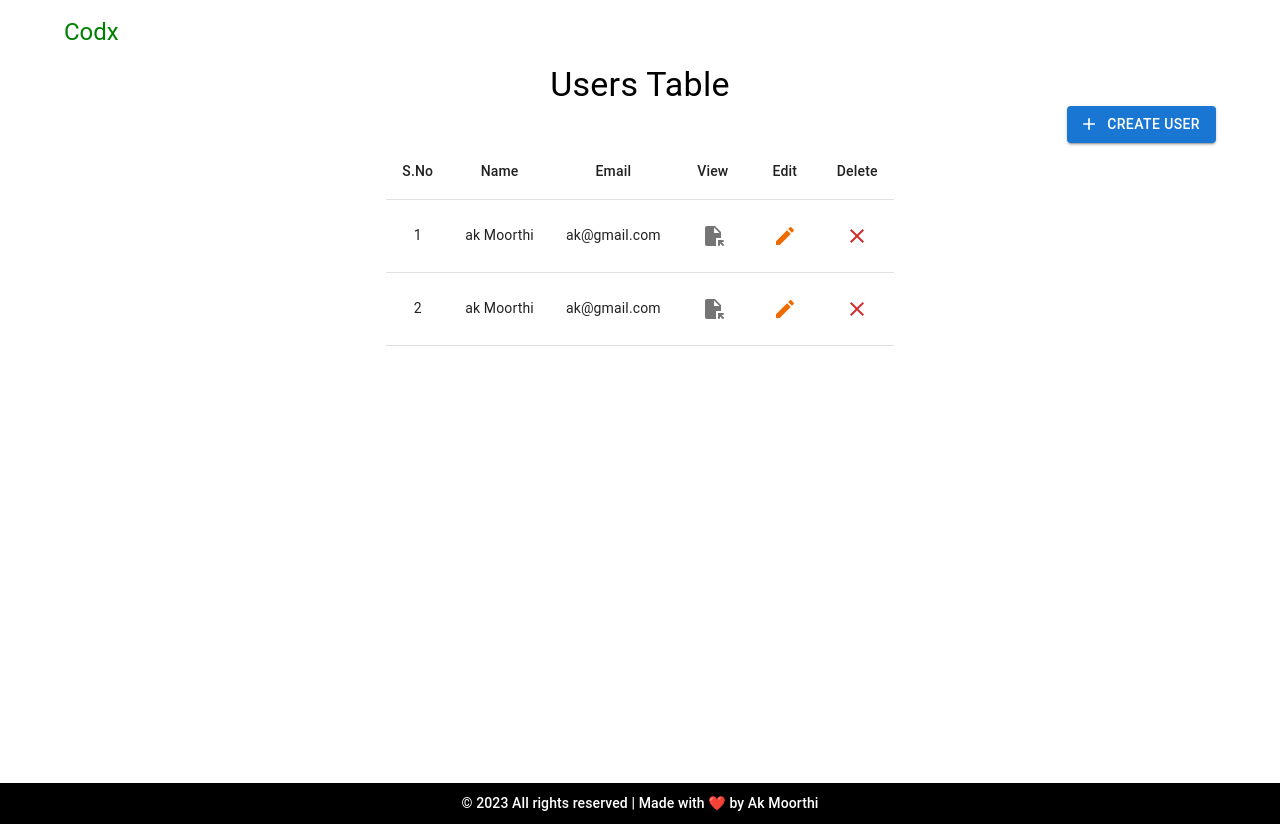
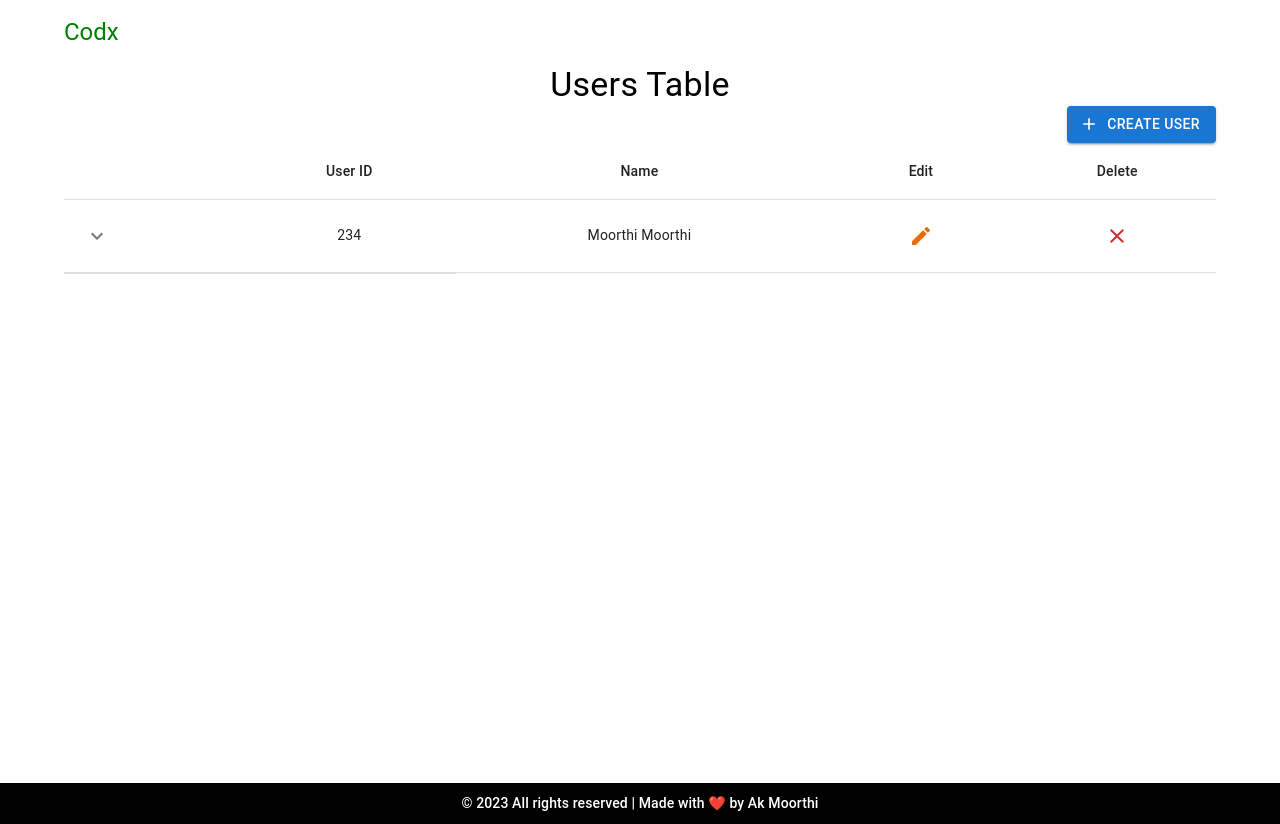
Before and after one commit to codx-ak/User-form, a React (Create React App) app: page / in a window 1280 px wide. Built offline with nearby package versions, Linux system fonts and the light colour scheme; the HTML template or start-up script is replaced by a standard one.

Commit message:
Store implementation

```diff
--- a/src/components/TableItem.jsx
+++ b/src/components/TableItem.jsx
@@ -1,28 +1,35 @@
 import React from "react";
 import ClearIcon from "@mui/icons-material/Clear";
-import { IconButton, TableCell, TableRow } from "@mui/material";
+import { IconButton, TableCell, TableRow,TableBody,Table,Box,Collapse,Typography } from "@mui/material";
 import EditIcon from "@mui/icons-material/Edit";
-import FileOpenIcon from "@mui/icons-material/FileOpen";
 import { useDispatch } from "react-redux";
 import { DeleteUser } from "../db/UserSlice";
 import { Link } from "react-router-dom";
+import KeyboardArrowDownIcon from "@mui/icons-material/KeyboardArrowDown";
+import KeyboardArrowUpIcon from "@mui/icons-material/KeyboardArrowUp";
 
 const TableItem = ({ User }) => {
-
-  const dispatch=useDispatch()
-  //console.log(User);
+  const dispatch = useDispatch();
+  const [open, setOpen] = React.useState(false);
   return (
     <>
-      {User &&
-        <TableRow  key={User.id}>
-        <TableCell align="center">{User.id}</TableCell>
-        <TableCell align="center">{User.first_name+" "+User.last_name}</TableCell>
-        <TableCell align="center">{User.email}</TableCell>
-        <TableCell align="center">
-          <IconButton>
-            <FileOpenIcon />
+      {User && (
+        <React.Fragment>
+          <TableRow key={User.id}>
+            <TableCell>
+              <IconButton
+                aria-label="expand row"
+                size="small"
+                onClick={() => setOpen(!open)}
+              >
+                {open ? <KeyboardArrowUpIcon /> : <KeyboardArrowDownIcon />}
               </IconButton>
             </TableCell>
+            <TableCell align="center">{User.id}</TableCell>
+            <TableCell align="center">
+              {User.first_name + " " + User.last_name}
+            </TableCell>
+
             <TableCell align="center">
               <Link to={`/update-user/${User.id}`}>
                 <IconButton color="warning">
@@ -31,12 +38,71 @@ const TableItem = ({ User }) => {
               </Link>
             </TableCell>
             <TableCell align="center">
-          <IconButton color="error" onClick={()=>dispatch(DeleteUser(User.id))}>
+              <IconButton
+                color="error"
+                onClick={() => dispatch(DeleteUser(User.id))}
+              >
                 <ClearIcon />
               </IconButton>
             </TableCell>
           </TableRow>
-      }
+          <TableRow>
+            <TableCell style={{ paddingBottom: 0, paddingTop: 0 }} colSpan={2}>
+              <Collapse in={open} timeout="auto" unmountOnExit>
+                <Box sx={{ margin: 1 }}>
+                  <Typography variant="h6" color={'orangered'} gutterBottom component="div">
+                    User Details
+                  </Typography>
+                  <Table size="small">
+                    <TableBody>
+                      <TableRow >
+                        <TableCell sx={{fontWeight:'bold'}} align="right">First Name :</TableCell>
+                        <TableCell sx={{color:'gray'}}>{User.first_name}</TableCell>
+                      </TableRow>
+                      <TableRow>
+                        <TableCell sx={{fontWeight:'bold'}} align="right">Last Name :</TableCell>
+                        <TableCell sx={{color:'gray'}}>{User.last_name}</TableCell>
+                      </TableRow>
+                      <TableRow>
+                        <TableCell sx={{fontWeight:'bold'}} align="right">Email ID :</TableCell>
+                        <TableCell sx={{color:'gray'}}>{User.email}</TableCell>
+                      </TableRow>
+                      <TableRow>
+                        <TableCell sx={{fontWeight:'bold'}} align="right">Mobile No :</TableCell>
+                        <TableCell sx={{color:'gray'}}>{User.country_code} {User.mobile}</TableCell>
+                      </TableRow>
+                      <TableRow>
+                        <TableCell sx={{fontWeight:'bold'}} align="right">Address 1 :</TableCell>
+                        <TableCell sx={{color:'gray'}}>{User.address_1}</TableCell>
+                      </TableRow>
+                      <TableRow>
+                        <TableCell sx={{fontWeight:'bold'}} align="right">Address 2 :</TableCell>
+                        <TableCell sx={{color:'gray'}}>{User.address_2}</TableCell>
+                      </TableRow>
+                      <TableRow>
+                        <TableCell sx={{fontWeight:'bold'}} align="right">City :</TableCell>
+                        <TableCell sx={{color:'gray'}}>{User.city}</TableCell>
+                      </TableRow>
+                      <TableRow>
+                        <TableCell sx={{fontWeight:'bold'}} align="right">State :</TableCell>
+                        <TableCell sx={{color:'gray'}}>{User.state}</TableCell>
+                      </TableRow>
+                      <TableRow>
+                        <TableCell sx={{fontWeight:'bold'}} align="right">Country :</TableCell>
+                        <TableCell sx={{color:'gray'}}>{User.country}</TableCell>
+                      </TableRow>
+                      <TableRow>
+                        <TableCell sx={{fontWeight:'bold'}} align="right">Zip Code :</TableCell>
+                        <TableCell sx={{color:'gray'}}>{User.zip_code}</TableCell>
+                      </TableRow>
+                    </TableBody>
+                  </Table>
+                </Box>
+              </Collapse>
+            </TableCell>
+          </TableRow>
+        </React.Fragment>
+      )}
     </>
   );
 };
--- a/src/db/UserSlice.js
+++ b/src/db/UserSlice.js
@@ -6,53 +6,50 @@ const UserSlice=createSlice({
     initialState: {
       value: [
         {
-            id:1,
-            first_name:"ak",
+            id:234,
+            first_name:"Moorthi",
             last_name:"Moorthi",
+            country_code:'+91',
             email:"ak@gmail.com",
             mobile:'3456788764',
             address_1:'2/2,Hosur',
-            address_2:'3/3,shoolgiri',
-            state:'Tamilnadu',
-            city:'Hosur',
-            country:'India',
-            zip_code:635117
-        },
-        {
-            id:2,
-            first_name:"ak",
-            last_name:"Moorthi",
-            email:"ak@gmail.com",
-            mobile:'3456788764',
-            address_1:'2/2,Hosur',
-            address_2:'3/3,shoolgiri',
-            state:'Tamilnadu',
+            address_2:'',
+            state:'Tamil Nadu',
             city:'Hosur',
             country:'India',
             zip_code:635117
         }
+
       ],
     },
     reducers:{
-        createUser:(state,action)=>{
-          state.value.push(action.payload)
+        AddUserReducer:(state,action)=>{
+          var UserId = Math.random().toString(8).slice(17)
+          const UserDetails={
+            id:UserId,
+            ...action.payload
+          }
+          state.value.push(UserDetails)
           alert('created')
         },
-        UpdateUser:()=>{},
+        UpdateUserReducer:(state,action)=>{
+          const IndexID=state.value.findIndex((data)=>data.id==action.payload.id)
+          state.value[IndexID]={
+            id:action.payload.id,
+            ...action.payload.data
+          }
+          alert("Updated Successfully")
+
+        },
 
         DeleteUser:(state,action)=>{
-          let UserID=null
-          state.value.find((user,index)=>{
-            if(user.id===action.payload){
-              UserID=index
-            }
-          return ''})
-            state.value.splice(UserID,1)
-          alert("deleted")
+          const IndexID=state.value.findIndex((data)=>data.id==action.payload)
+          state.value.splice(IndexID,1)
+          alert("User deleted!")
 
         }
     }
 })
-export const { createUser, UpdateUser, DeleteUser } = UserSlice.actions
+export const { AddUserReducer, UpdateUserReducer, DeleteUser } = UserSlice.actions
 
 export default UserSlice.reducer
--- a/src/index.css
+++ b/src/index.css
@@ -28,13 +28,14 @@ a{
 }
 .Form-Card form{
   display: flex;
-  flex-flow: column wrap;
+  flex-flow: row wrap;
   justify-content: center;
   align-items: center;
   gap: 15px;
 }
 .Form-Card .form-btn{
   width: 100%;
+  margin: 0 20px;
   margin-top: 10px;
   display: flex;
   justify-content: space-between;
--- a/src/pages/AddUser.jsx
+++ b/src/pages/AddUser.jsx
@@ -10,13 +10,17 @@ import {
 } from "@mui/material";
 import { useForm } from "react-hook-form";
 import { CityData, CountryData, StateData } from "../Api/Country";
-import { Link } from "react-router-dom";
+import { Link, useNavigate } from "react-router-dom";
+import { useDispatch } from "react-redux";
+import { AddUserReducer } from "../db/UserSlice";
 const AddUser = () => {
   const [countryData, setCountry] = useState([]);
   const [SelectedCountry, setSelectedCountry] = useState("India");
   const [SelectedState, setSelectedState] = useState("Tamil Nadu");
   const [stateData, setState] = useState([]);
   const [cityData, setCity] = useState([]);
+  const dispatch=useDispatch()
+  const navigate=useNavigate()
 
   useEffect(() => {
     CountryData()
@@ -38,13 +42,14 @@ const AddUser = () => {
     formState: { errors },
   } = useForm();
   const onSubmit = (data) => {
-    console.log(data);
+    dispatch(AddUserReducer(data))
+    navigate('/home')
   };
   return (
-    <Container>
+    <Container sx={{marginBottom:2}}>
       <Card className="Form-Card" variant="outlined">
         <Typography variant="h5">New User</Typography>
-        <Typography variant="subtitle2">Lorem ipsum dolor sit amet.</Typography>
+        <Typography sx={{color:'gray',marginBottom:2}} variant="subtitle2">Navigating Life's Journey, One Click at a Time</Typography>
         <form action="" method="post" onSubmit={handleSubmit(onSubmit)}>
           <TextField
             {...register("first_name", {
@@ -182,7 +187,7 @@ const AddUser = () => {
           />
           <Box className="form-btn">
             <Link to="/home">
-              <Button variant="text">Cancel</Button>
+              <Button sx={{color:'black'}} variant="text">Cancel</Button>
             </Link>
             <Button type="submit" variant="contained">
               Create Now
--- a/src/pages/Home.jsx
+++ b/src/pages/Home.jsx
@@ -1,6 +1,7 @@
 import {
   Button,
   Container,
+  Table,
   TableBody,
   TableCell,
   TableContainer,
@@ -29,12 +30,12 @@ const Home = () => {
         </Link>
       </Typography>
       <TableContainer sx={{ height: "80vh" }} align="center">
+        <Table aria-label="collapsible table">
         <TableHead>
           <TableRow>
-            <TableCell align="center">S.No</TableCell>
+            <TableCell/>
+            <TableCell align="center">User ID</TableCell>
             <TableCell align="center">Name</TableCell>
-            <TableCell align="center">Email</TableCell>
-            <TableCell align="center">View</TableCell>
             <TableCell align="center">Edit</TableCell>
             <TableCell align="center">Delete</TableCell>
           </TableRow>
@@ -50,6 +51,7 @@ const Home = () => {
             </TableCell>
           )}
         </TableBody>
+        </Table>
       </TableContainer>
     </Container>
   );
--- a/src/pages/UpdateUser.jsx
+++ b/src/pages/UpdateUser.jsx
@@ -10,12 +10,15 @@ import {
 } from "@mui/material";
 import { useForm } from "react-hook-form";
 import { CityData, CountryData, StateData } from "../Api/Country";
-import { Link, useParams } from "react-router-dom";
-import { useSelector } from "react-redux";
+import { Link, useNavigate, useParams } from "react-router-dom";
+import { useDispatch, useSelector } from "react-redux";
+import { UpdateUserReducer } from "../db/UserSlice";
 const UpdateUser = () => {
 
   const {id}=useParams()
   const UserData=useSelector(state=>state.userStore.value)
+  const dispatch=useDispatch()
+  const navigate=useNavigate()
   const FilteredData=UserData.find(data=>data.id=== Number(id))
 
   const [countryData, setCountry] = useState([]);
@@ -47,13 +50,14 @@ const UpdateUser = () => {
   } = useForm();
 
   const onSubmit = (data) => {
-    console.log(data);
+    dispatch(UpdateUserReducer({data,id:id}))
+    navigate('/')
   };
   return (
-    <Container>
+    <Container sx={{marginBottom:2}}>
       <Card className="Form-Card" variant="outlined">
-        <Typography variant="h5">New User</Typography>
-        <Typography variant="subtitle2">Lorem ipsum dolor sit amet.</Typography>
+        <Typography variant="h5">Update User</Typography>
+        <Typography sx={{color:'gray',marginBottom:2}} variant="subtitle2">Navigating Life's Journey, One Click at a Time</Typography>
         <form action="" method="post" onSubmit={handleSubmit(onSubmit)}>
           <TextField
             {...register("first_name", {
@@ -61,7 +65,7 @@ const UpdateUser = () => {
               minLength: { value: 5, message: "Minimum 5 Characters" },
             })}
             type="text"
-            value={FilteredData.first_name}
+            defaultValue={FilteredData.first_name}
             label="First Name"
             helperText={errors?.first_name && errors.first_name.message}
             variant="outlined"
@@ -72,7 +76,7 @@ const UpdateUser = () => {
               minLength: { value: 5, message: "Minimum 5 Characters" },
             })}
             type="text"
-            value={FilteredData.last_name}
+            defaultValue={FilteredData.last_name}
             label="Last Name"
             helperText={errors?.last_name && errors.last_name.message}
             variant="outlined"
@@ -81,7 +85,7 @@ const UpdateUser = () => {
             {...register("email", { required: "Enter Email Id" })}
             type="email"
             label="Email"
-            value={FilteredData.email}
+            defaultValue={FilteredData.email}
             helperText={errors?.email && errors.email.message}
             variant="outlined"
           />
@@ -115,7 +119,7 @@ const UpdateUser = () => {
                 minLength: { value: 7, message: "Enter Valid Number" },
                 maxLength: { value: 13, message: "Enter Valid Number" },
               })}
-              value={FilteredData.mobile}
+              defaultValue={FilteredData.mobile}
               type="number"
               label="Mobile"
               helperText={errors?.mobile && errors.mobile.message}
@@ -129,7 +133,7 @@ const UpdateUser = () => {
             })}
             type="text"
             label="Address 1"
-            value={FilteredData.address_1}
+            defaultValue={FilteredData.address_1}
             helperText={errors?.address_1 && errors.address_1.message}
             variant="outlined"
           />
@@ -137,7 +141,7 @@ const UpdateUser = () => {
             {...register("address_2")}
             type="text"
             label="Address 2"
-            value={FilteredData.address_2 || ''}
+            defaultValue={FilteredData.address_2 || ''}
             variant="outlined"
           />
 
@@ -196,16 +200,16 @@ const UpdateUser = () => {
             {...register("zip_code", { required: "Enter Zip Code" })}
             type="number"
             label="Zip Code"
-            value={FilteredData.zip_code}
+            defaultValue={FilteredData.zip_code}
             helperText={errors?.zip_code && errors.zip_code.message}
             variant="outlined"
           />
           <Box className="form-btn">
             <Link to="/home">
-              <Button variant="text">Cancel</Button>
+              <Button sx={{color:'black'}} variant="text">Cancel</Button>
             </Link>
             <Button type="submit" color="success" variant="contained">
-              Update
+              Update User
             </Button>
           </Box>
         </form>
--- a/src/pages/ViewUser.jsx
+++ /dev/null
@@ -1,9 +0,0 @@
-import React from 'react'
-
-const ViewUser = () => {
-  return (
-    <div>ViewUser</div>
-  )
-}
-
-export default ViewUser
--- a/src/routes/PageRoute.jsx
+++ b/src/routes/PageRoute.jsx
@@ -4,7 +4,7 @@ import Home from '../pages/Home'
 
 const CreateUser=lazy(()=>import("../pages/AddUser"))
 const UpdateUser=lazy(()=>import("../pages/UpdateUser"))
-const ViewUser=lazy(()=>import("../pages/ViewUser"))
+
 const PageRoute = () => {
   return (
     <Suspense fallback={<div>Loading</div>}>
@@ -13,8 +13,7 @@ const PageRoute = () => {
             <Route path='home' element={<Home/>}/>
             <Route path='add-user' element={<CreateUser/>}/>
             <Route path='update-user/:id' element={<UpdateUser/>}/>
-            <Route path='view-user/:id' element={<ViewUser/>}/>
-            <Route path='delete-user/:id' element={<ViewUser/>}/>
+            <Route path='delete-user/:id' element={<UpdateUser/>}/>
             <Route path='*' element={<div>404 Page</div>}/>
         </Routes>
     </Suspense>
```
Lines whose indentation alone changed are shown as unchanged.
